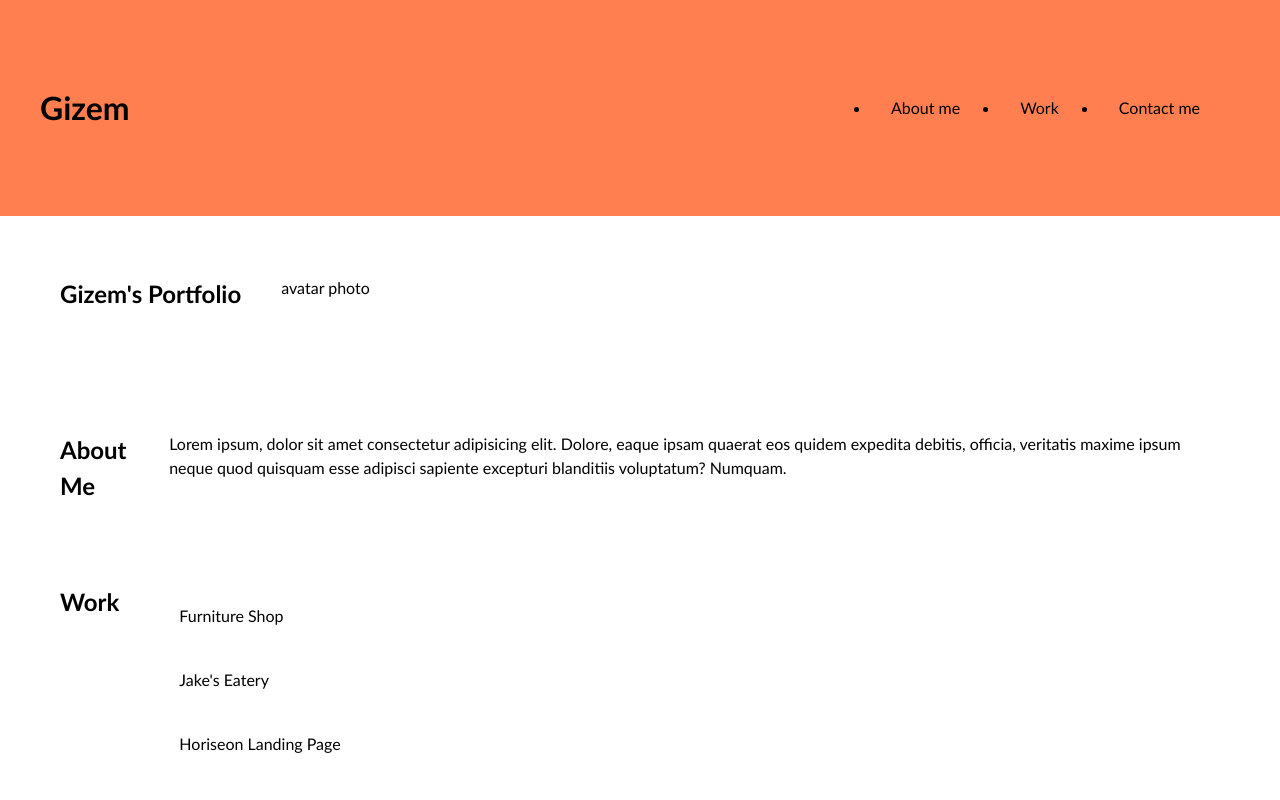
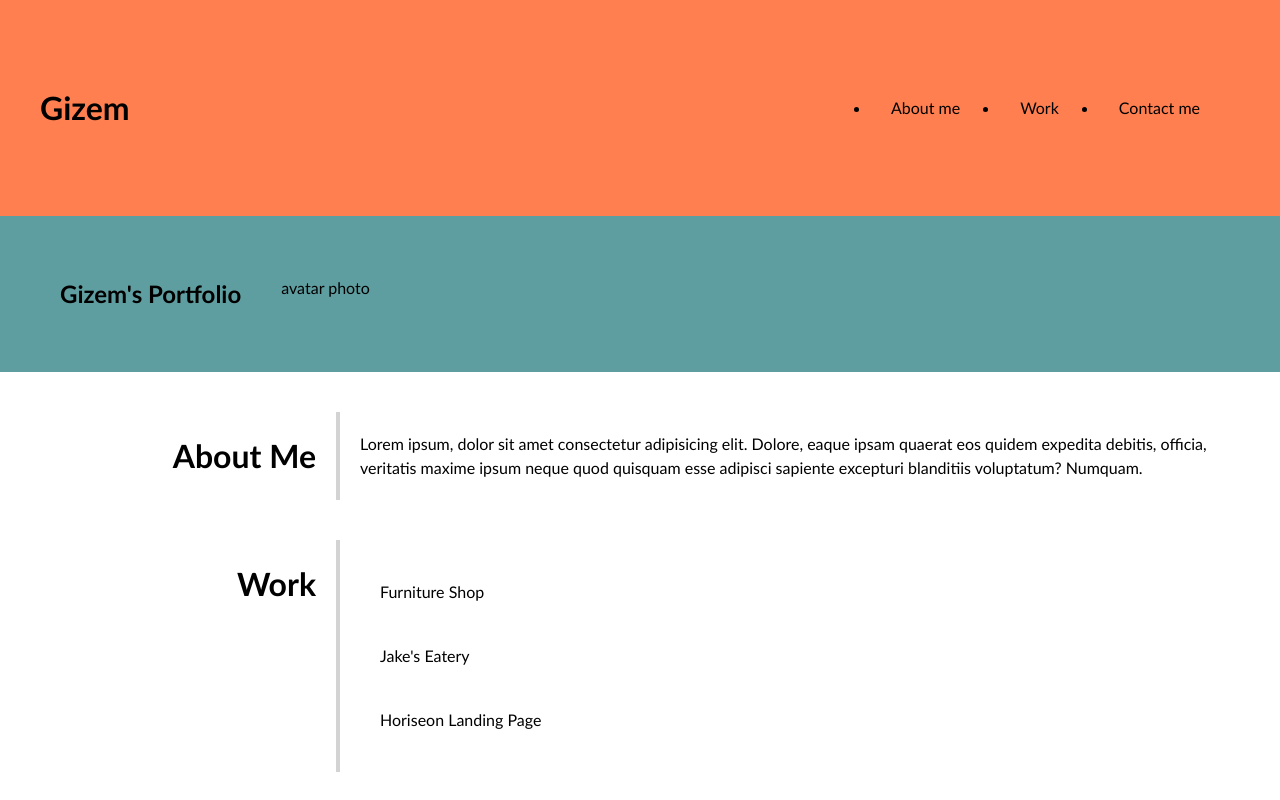
Before and after one commit to Gizem03/responsive-portfolio-website, a plain HTML site: page index.html in a window 1280 px wide. Shown: the top 800 px of the page. Drawn offline with Linux system fonts and the light colour scheme.

Commit message:
h2 styling

```diff
--- a/css/style.css
+++ b/css/style.css
@@ -27,6 +27,10 @@ ul {
   gap: 20px;
 }
 
+.hero-banner {
+  background-color: cadetblue;
+}
+
 .hero-banner div {
   display: flex;
 }
@@ -44,16 +48,19 @@ p {
   margin: 0;
 }
 
-#about {
+.page-section {
   display: flex;
 }
 
-#work {
-  display: flex;
+.page-section h2 {
+  flex-basis: 25%;
+  text-align: right;
+  font-size: 32px;
+  border-right: 4px solid lightgrey;
 }
 
-#contact {
-  display: flex;
+.page-section div {
+  flex-basis: 75%;
 }
 
 .contact-menu {
```
